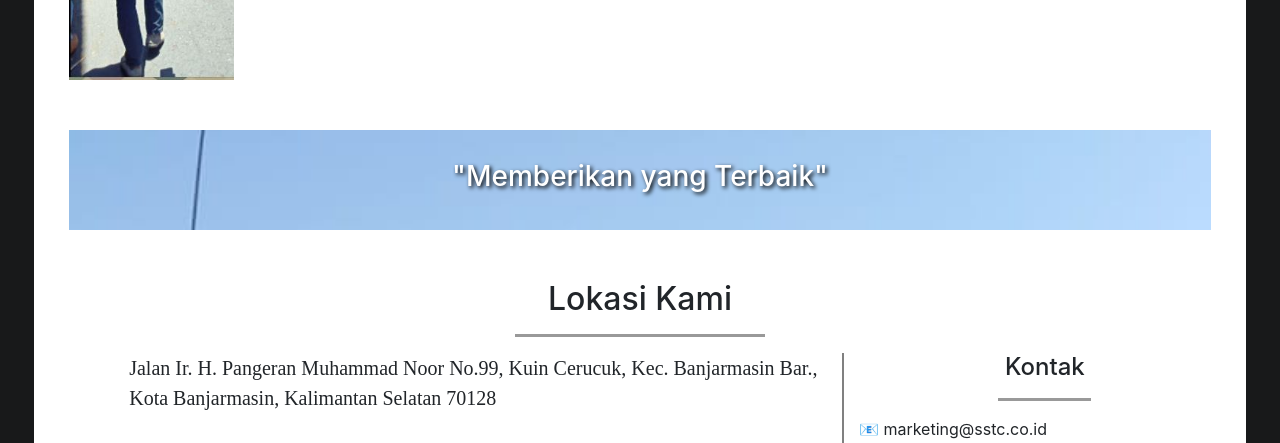
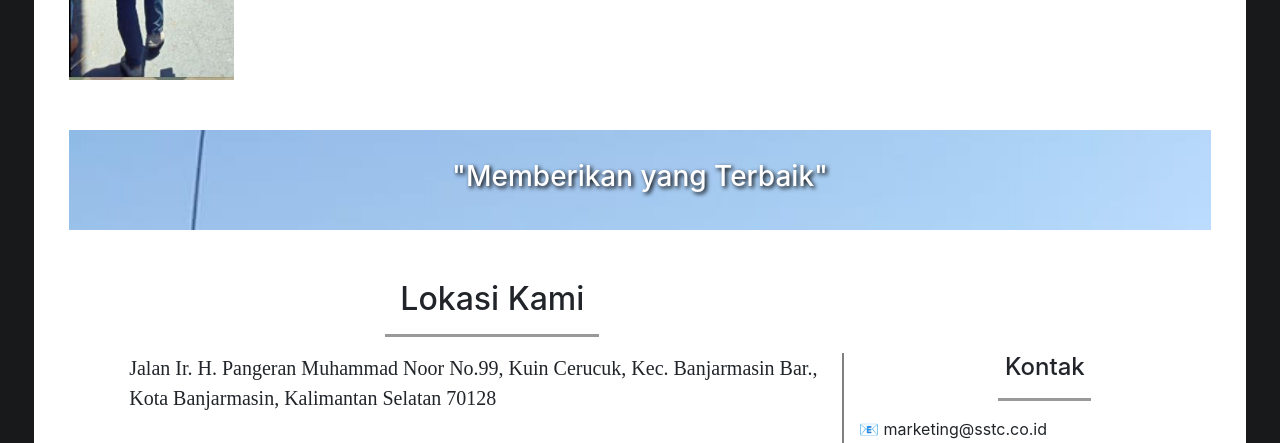
Before and after one commit to muhammadakbar-76/winda_project, a CodeIgniter app: page /database/ in a window 1280 px wide. Shown: the part 970-1413 px from the top of the page. Run offline with CodeIgniter, Linux system fonts and the light colour scheme; the visitor is signed in with stand-in values (Sample User, id 1); some libraries are stand-ins or nearby versions; grey boxes are pictures that could not be loaded.

Commit message:
- mengubah width hr menjadi 25% - membungkus header "lokasi kami" dgn col-sm-9 agar telihat di tengah

```diff
--- a/application/views/home.php
+++ b/application/views/home.php
@@ -11,7 +11,7 @@
 </section>
 
 <section id="lokasi">
-<h2 class="text-center">Lokasi Kami</h2><hr>
+<div class="col-sm-9"><h2 class="text-center">Lokasi Kami</h2><hr></div>
 <div class="row">
 <div class="col-sm-8">
 <p style="font-family: monoscape; font-size: 20px;padding: 0 0 0 80px;">Jalan Ir. H. Pangeran Muhammad Noor No.99, Kuin Cerucuk, Kec. Banjarmasin Bar., Kota Banjarmasin, Kalimantan Selatan 70128</p>
@@ -20,7 +20,7 @@
 </div>
 </div>
 <div class="col-sm-4" style="border-left: 2px solid grey;">
-    <h4 class="text-center">Kontak</h4><hr style="width: 25%;">
+    <h4 class="text-center">Kontak</h4><hr>
     <div class="row">
         <div class="col-12">
             <p>&#128231; marketing@sstc.co.id</p>
--- a/assets/css/style.css
+++ b/assets/css/style.css
@@ -66,7 +66,7 @@ section {
 }
 
 hr {
-	width: 250px;
+	width: 25%;
 	border-top: 3px solid #999;
 }
 
```
